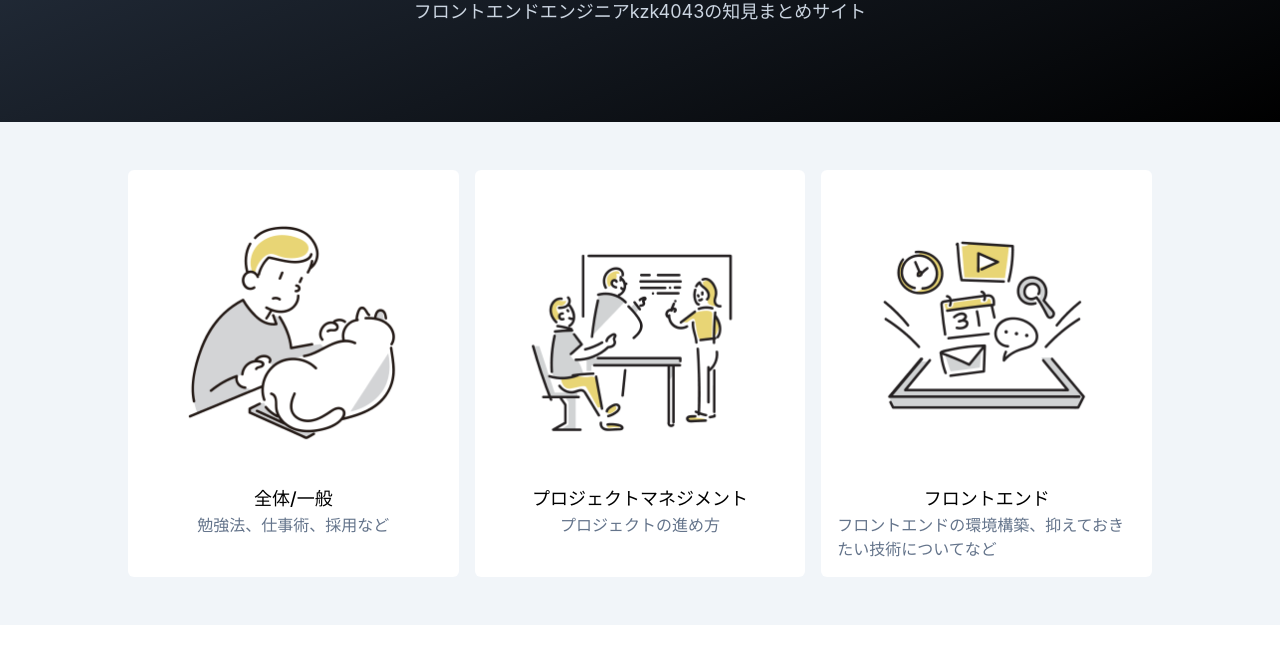
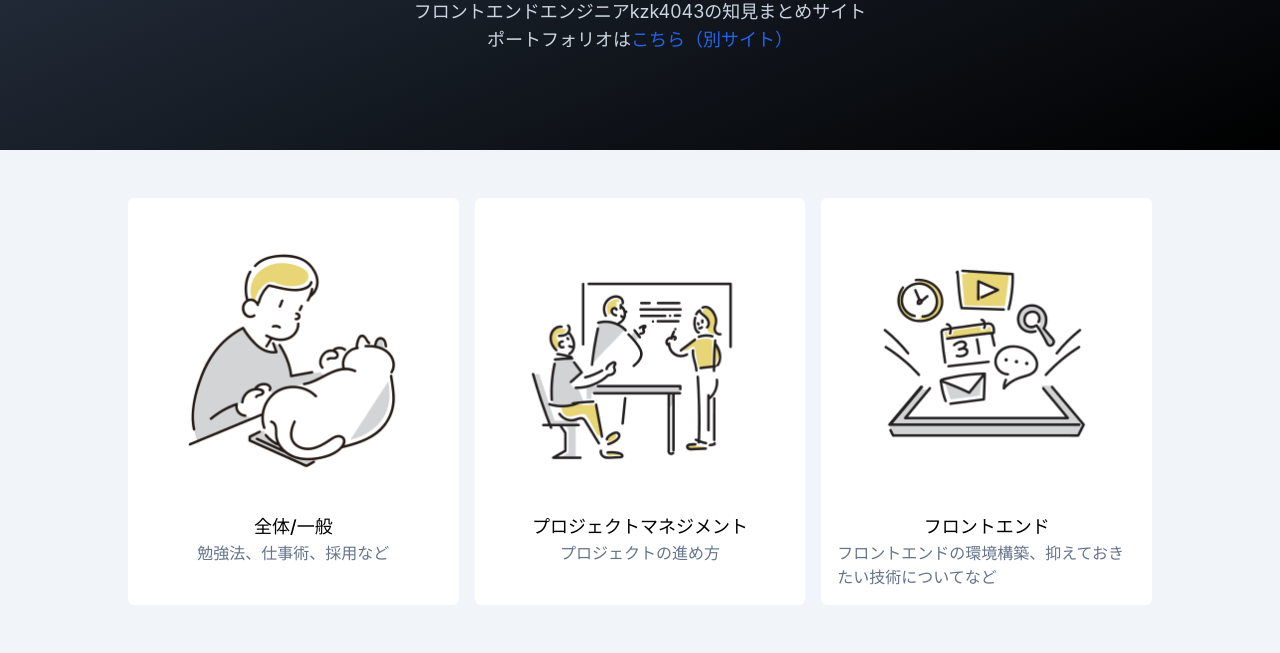
Before and after one commit to kzk4043/knowledge-doc, an Astro site: page / in a window 1280 px wide. Shown: the part 394-1047 px from the top of the page. Before the commit the page ends 1019 px from the top, so only its background shows below. Built offline with nearby package versions, Linux system fonts and the light colour scheme; Astro itself is replaced by a stand-in of ours.

Commit message:
feat: add portfolio

```diff
--- a/src/config.ts
+++ b/src/config.ts
@@ -5,6 +5,7 @@ export const SITE = {
   twitter: "@kzk4043",
   github: "kzk4043",
   zenn: "soma3134",
+  portfolio: "https://kzk4043-portfolio.netlify.app",
 };
 
 export const OPEN_GRAPH = {
--- a/src/pages/index.astro
+++ b/src/pages/index.astro
@@ -38,7 +38,13 @@ const navItems = SIDEBAR.filter((item) => item.header);
       <h1 class="font-sans text-white text-4xl font-medium drop-shadow-sm">
         {SITE.title}
       </h1>
-      <p class="text-lg mt-4 text-slate-300">{SITE.description}</p>
+      <p class="text-lg mt-4 text-slate-300">
+        {SITE.description}<br />
+         ポートフォリオは<a
+          class="text-[#2563eb] hover:opacity-70"
+          href={SITE.portfolio}>こちら（別サイト）</a
+        >
+      </p>
     </header>
     <nav class="p-12">
       <ul class="flex gap-4 max-w-5xl mx-auto text-left">
```
